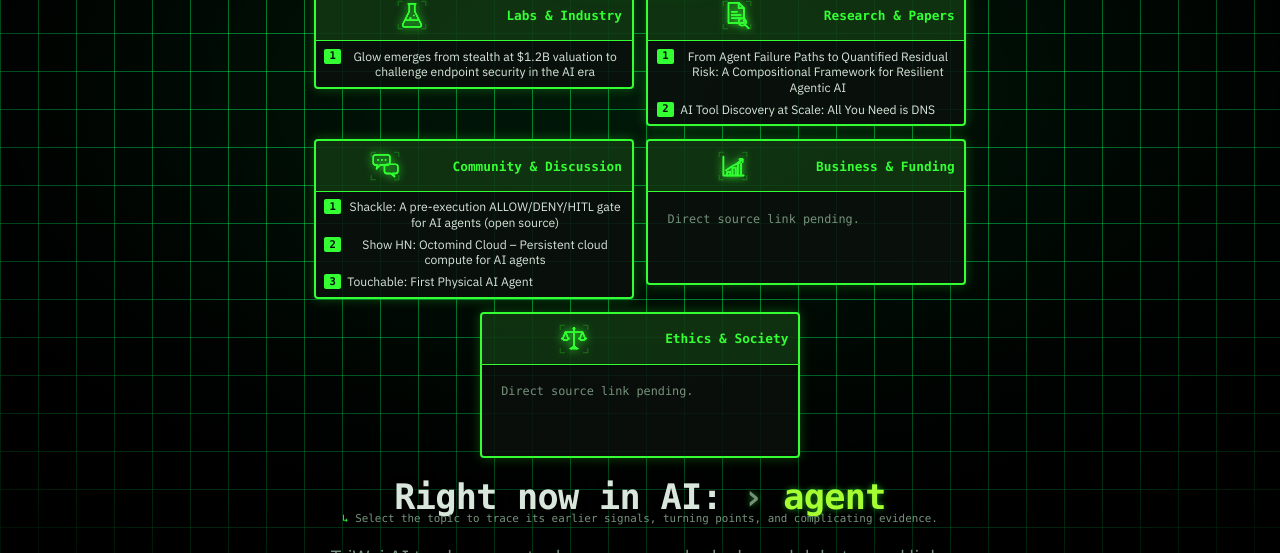
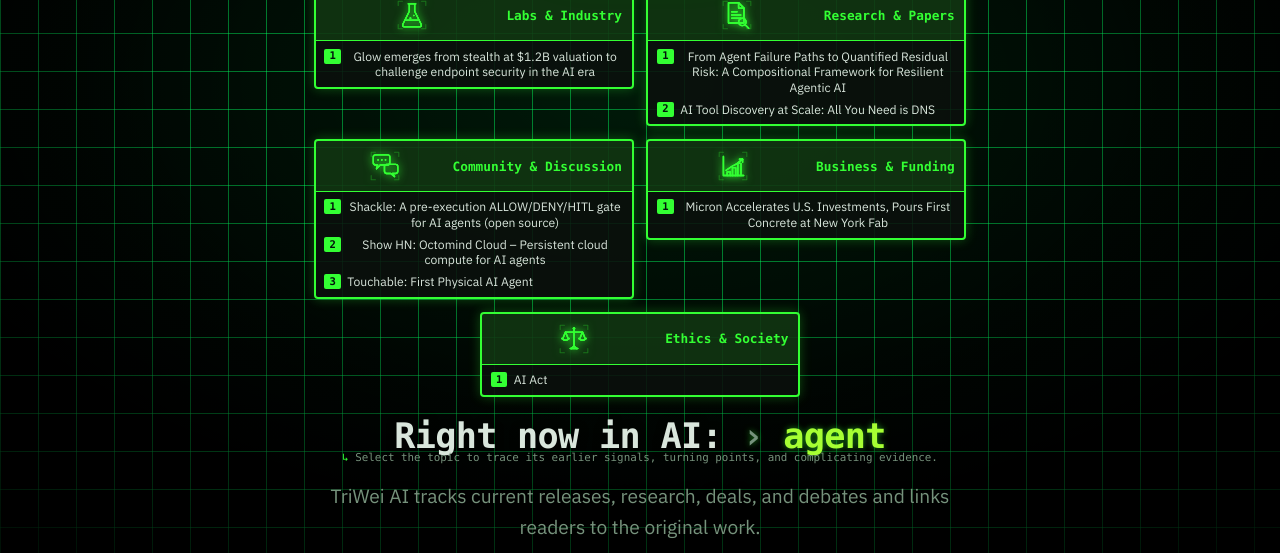
Before and after one commit to Joeyjojoe-jr/triwei-ai-site, a Jekyll site: the page built from index.md, in a window 1280 px wide and 900 px high, cut to the strip 347-900 px from the top of the window. Built offline with Jekyll 4.4.1, drawn with Linux system fonts in a browser that asks for light colours.

Commit message:
Keep primary orbit folders populated with direct sources

```diff
--- a/_layouts/home.html
+++ b/_layouts/home.html
@@ -43,7 +43,15 @@
                   {% endunless %}
                 {% endfor %}
                 {% if shown == 0 %}
-                <li class="folder-empty">Direct source link pending.</li>
+                  {% assign fallback_items = sources.orbit_fallbacks[key] %}
+                  {% for h in fallback_items limit: 3 %}
+                  <li>
+                    <a href="{{ h.source_url | escape }}" target="_blank" rel="noopener noreferrer">
+                      <span class="rank">{{ forloop.index }}</span>
+                      <span class="rank-title">{{ h.source_title | escape }}</span>
+                    </a>
+                  </li>
+                  {% endfor %}
                 {% endif %}
               </ol>
             </div>
```
